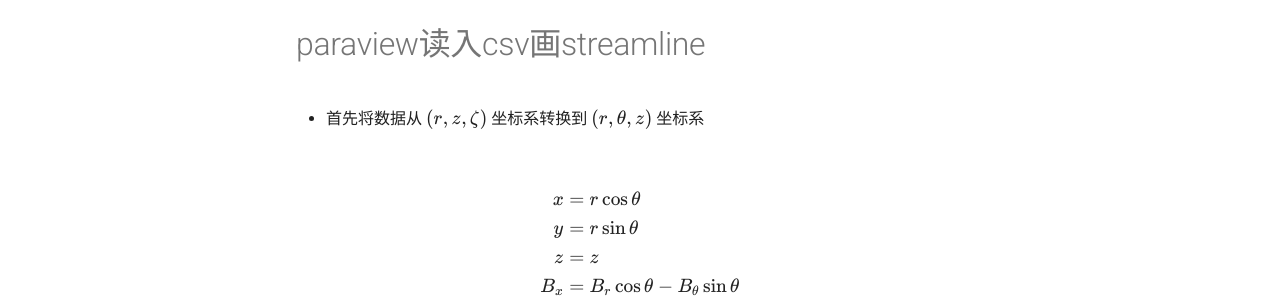
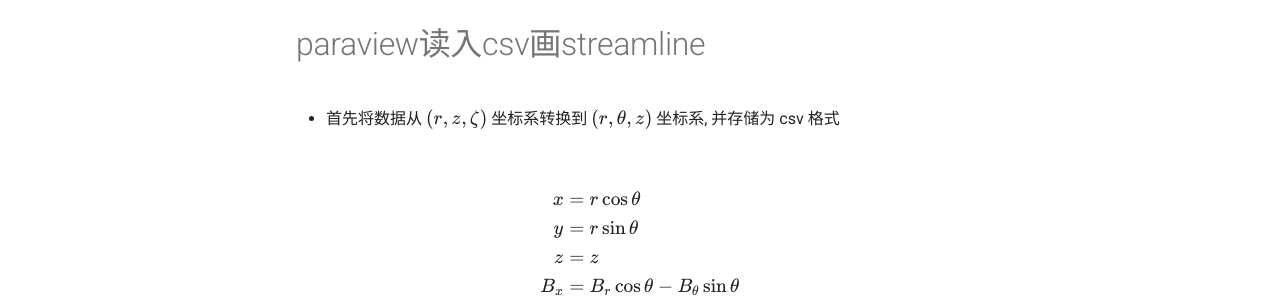
Before and after one commit to ymma98/technotes, an MkDocs documentation site: the page built from docs/python/paraview读入csv画streamline.md, in a window 1280 px wide and 1400 px high. Shown: the part 122-422 px from the top of the window. Built offline with MkDocs 1.6.1 and Material for MkDocs 9.7.7, drawn with Linux system fonts in a browser that asks for light colours; some of the changed text lies outside the part shown.

Commit message:
docs/python/paraview读入csv画streamline.md updated from https://stackedit.cn/

````diff
--- a/docs/python/paraview读入csv画streamline.md
+++ b/docs/python/paraview读入csv画streamline.md
@@ -1,6 +1,6 @@
 # paraview读入csv画streamline
 
-* 首先将数据从 $(r,z,\zeta)$ 坐标系转换到 $(r,\theta, z)$ 坐标系
+* 首先将数据从 $(r,z,\zeta)$ 坐标系转换到 $(r,\theta, z)$ 坐标系, 并存储为 csv 格式
 
 $$
 \begin{aligned}
@@ -67,7 +67,11 @@ def save_1d_flatten_data(dump_name):
 
     df.to_csv(dump_name + '.csv', index=False)
 ```
+
+* paraview 读取 csv 数据ge'shi
+
+
 <!--stackedit_data:
-eyJoaXN0b3J5IjpbLTE3MzIxNTkwMiwtMTQyNTcwNjAxMSwtNj
-M5MDA1Mzg5XX0=
+eyJoaXN0b3J5IjpbMTQ4Mzk0OTE2MiwtMTczMjE1OTAyLC0xND
+I1NzA2MDExLC02MzkwMDUzODldfQ==
 -->
````
